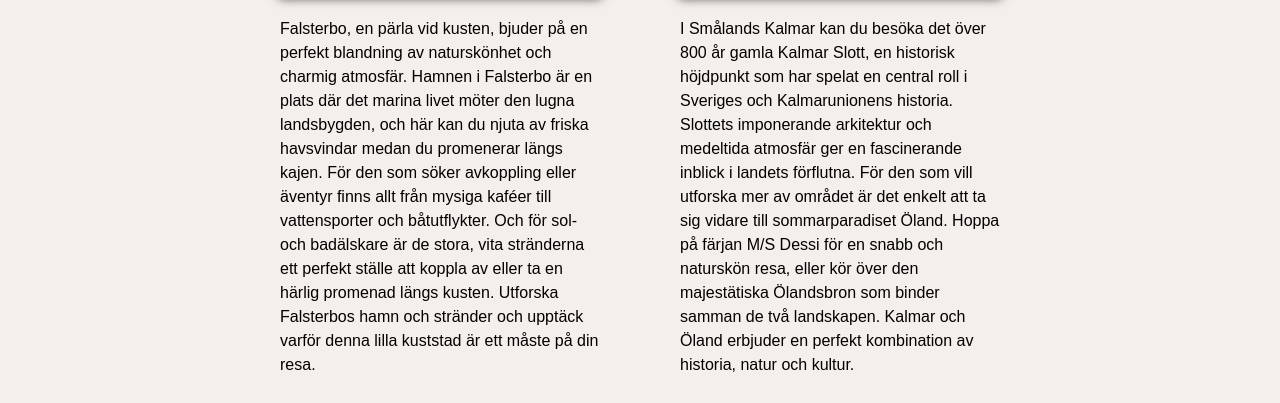
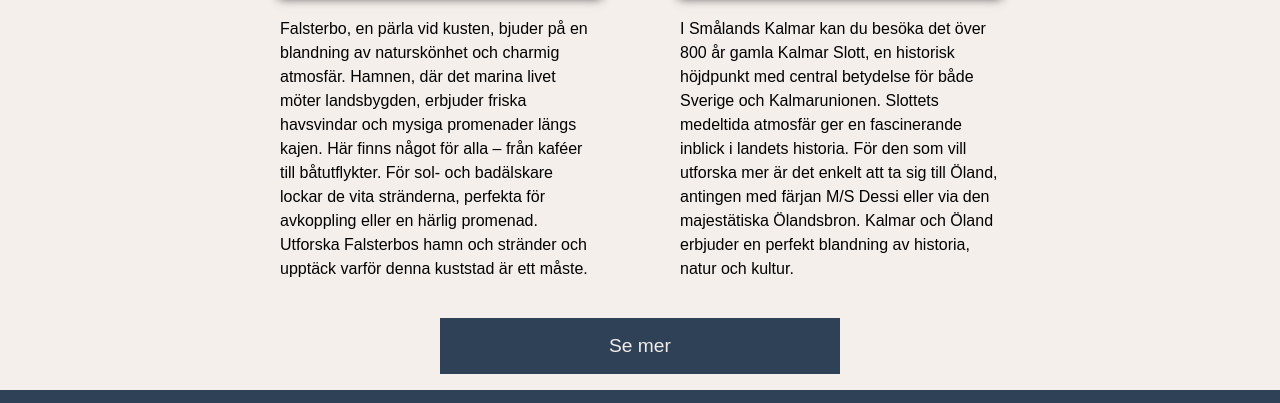
Before and after one commit to rare2400/moment3-sass, a website built with Parcel: page src/index.html in a window 1280 px wide. Shown: the part 387-790 px from the top of the page. Built offline with nearby package versions, Linux system fonts and the light colour scheme.

Commit message:
uppdatering av text

```diff
--- a/src/index.html
+++ b/src/index.html
@@ -52,13 +52,11 @@
                             <img src="./images/Falsterbo2.jpg"
                                 alt="en hamn med stora båtar i bakgrunden och jollar i förgrunden" class="images">
                         </picture>
-                        <p>Falsterbo, en pärla vid kusten, bjuder på en perfekt blandning av naturskönhet och charmig
-                            atmosfär. Hamnen i Falsterbo är en plats där det marina livet möter den lugna landsbygden,
-                            och här kan du njuta av friska havsvindar medan du promenerar längs kajen. För den som söker
-                            avkoppling eller äventyr finns allt från mysiga kaféer till vattensporter och båtutflykter.
-                            Och för sol- och badälskare är de stora, vita stränderna ett perfekt ställe att koppla av
-                            eller ta en härlig promenad längs kusten. Utforska Falsterbos hamn och stränder och upptäck
-                            varför denna lilla kuststad är ett måste på din resa.</p>
+                        <p>Falsterbo, en pärla vid kusten, bjuder på en blandning av naturskönhet och charmig atmosfär.
+                            Hamnen, där det marina livet möter landsbygden, erbjuder friska havsvindar och mysiga
+                            promenader längs kajen. Här finns något för alla – från kaféer till båtutflykter. För sol-
+                            och badälskare lockar de vita stränderna, perfekta för avkoppling eller en härlig promenad.
+                            Utforska Falsterbos hamn och stränder och upptäck varför denna kuststad är ett måste.</p>
                     </div>
                     <div id="image2">
                         <picture>
@@ -66,13 +64,11 @@
                             <img src="./images/KalmarSlott2.jpg" alt="Kalmar slott med en vallgrav framför"
                                 class="images">
                         </picture>
-                        <p>I Smålands Kalmar kan du besöka det över 800 år gamla Kalmar Slott, en historisk höjdpunkt som
-                            har spelat en central roll i Sveriges och Kalmarunionens historia. Slottets imponerande
-                            arkitektur och medeltida atmosfär ger en fascinerande inblick i landets förflutna. För den
-                            som vill utforska mer av området är det enkelt att ta sig vidare till sommarparadiset Öland.
-                            Hoppa på färjan M/S Dessi för en snabb och naturskön resa, eller kör över den majestätiska
-                            Ölandsbron som binder samman de två landskapen. Kalmar och Öland erbjuder en perfekt
-                            kombination av historia, natur och kultur. </p>
+                        <p>I Smålands Kalmar kan du besöka det över 800 år gamla Kalmar Slott, en historisk höjdpunkt
+                            med central betydelse för både Sverige och Kalmarunionen. Slottets medeltida atmosfär ger en
+                            fascinerande inblick i landets historia. För den som vill utforska mer är det enkelt att ta
+                            sig till Öland, antingen med färjan M/S Dessi eller via den majestätiska Ölandsbron. Kalmar
+                            och Öland erbjuder en perfekt blandning av historia, natur och kultur.</p>
                     </div>
                 </div>
             </section>
```
